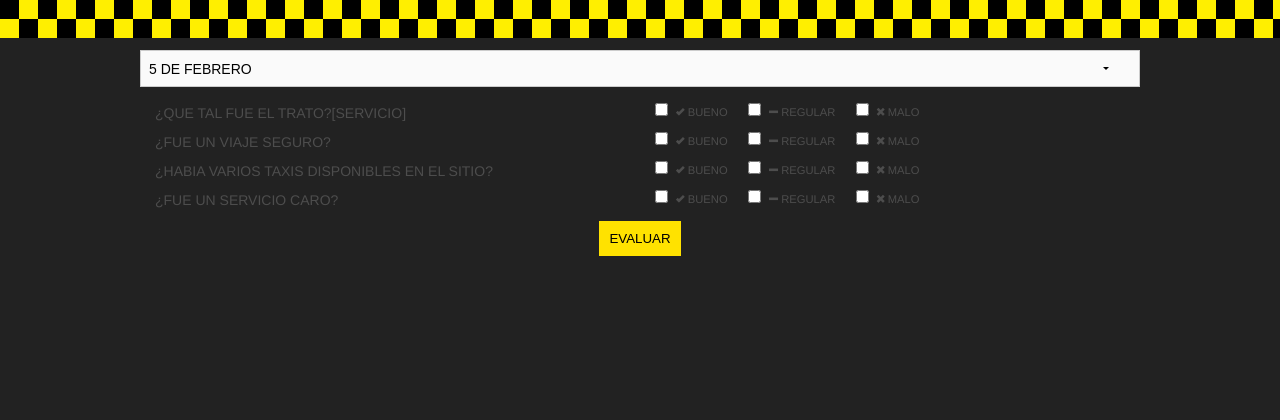
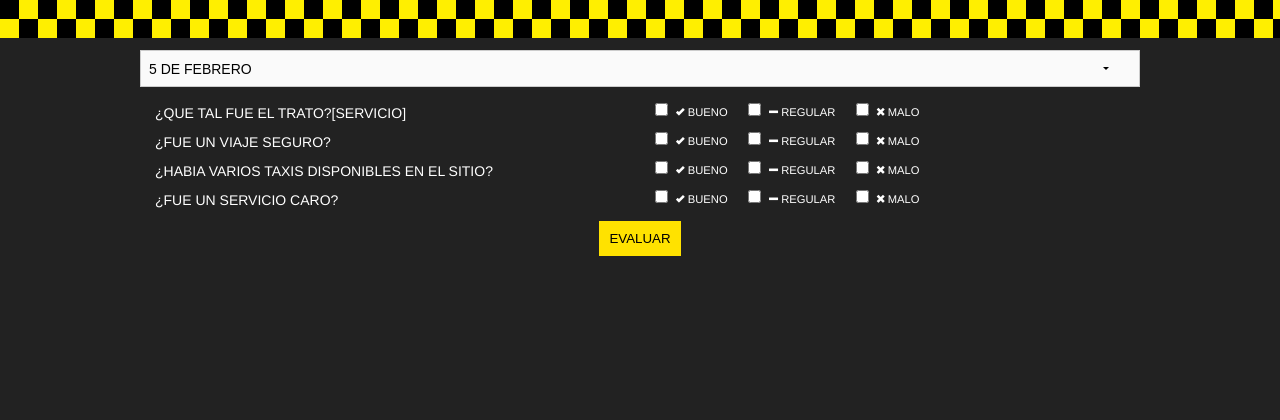
Before and after one commit to Smurdok/SitiosTaxis-Oaxaca, a PHP site: page /calificar.php in a window 1280 px wide. Shown: the top 420 px of the page. Run offline with PHP 8.4, Linux system fonts and the light colour scheme.

Commit message:
Edicion de CSS

```diff
--- a/mototaxis/calificar.php
+++ b/mototaxis/calificar.php
@@ -18,7 +18,7 @@
     <body>
         <div>
 
-        <form role="form" action="carga_evaluacion.php" method="post" enctype="multipart/form-data">
+        <form id="eva" role="form" action="carga_evaluacion.php" method="post" enctype="multipart/form-data">
             <div class="row">
                 <select name="calSelect">
                     <?php include("val.php"); ?>
--- a/mototaxis/css/cab.css
+++ b/mototaxis/css/cab.css
@@ -117,3 +117,6 @@ form {
     font-weight: bold !important;
     font-size: 10px !important;
 }
+#eva label {
+    color: white !important;
+}
```
Also changed, not shown: mototaxis/js/funciones2.js (+5 -2 lines).
